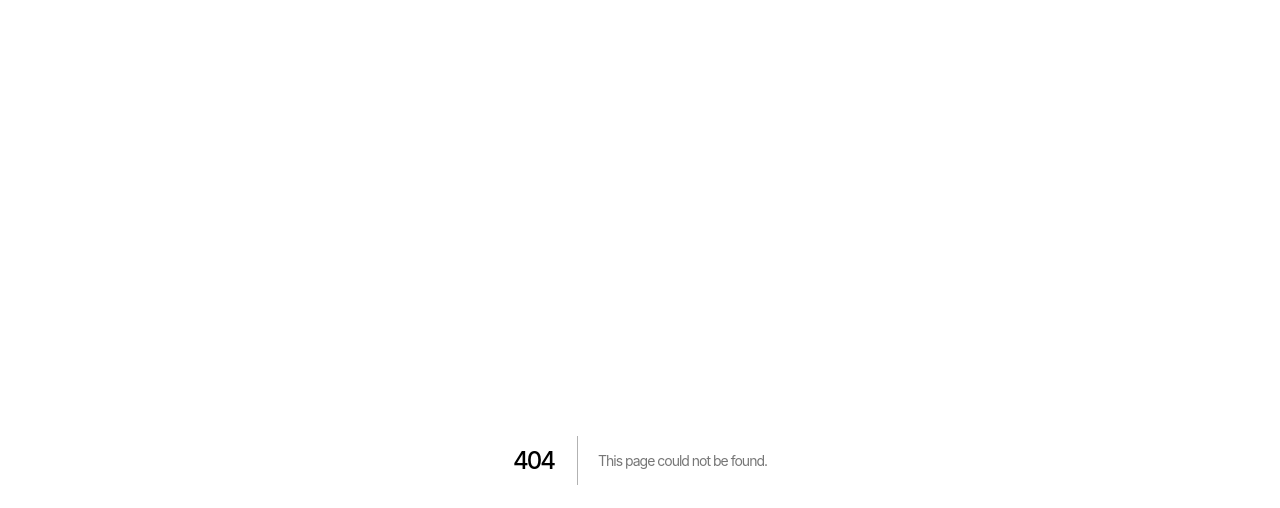
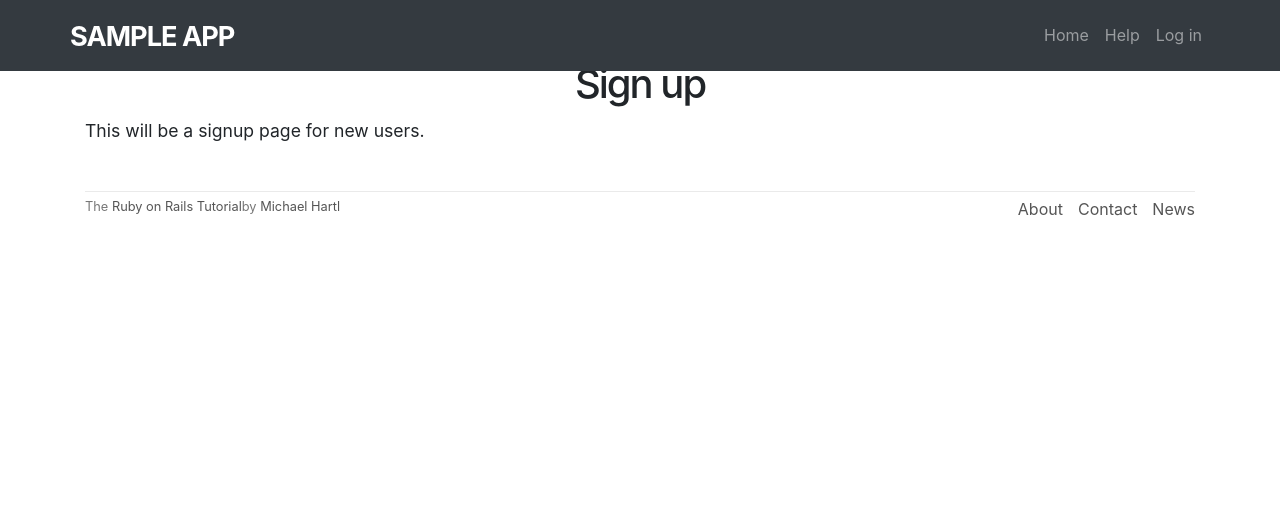
Before and after one commit to yoshik159753/devops-training, a Next.js app in the folder frontend/app/: page /signup in a window 1280 px wide. Before the commit this address had no page. Shown: the top 508 px of the page. Built offline with nearby package versions, Linux system fonts and the light colour scheme.

Commit message:
5.4.2 ユーザー登録用URL

```diff
--- a/frontend/app/pages/home.js
+++ b/frontend/app/pages/home.js
@@ -11,7 +11,7 @@ const Home = () => {
           <Link href="https://railstutorial.jp/">Ruby on Rails Tutorial</Link>
           sample application.
         </h2>
-        <Link href="#">
+        <Link href="/signup">
           <a className="btn btn-lg btn-primary">Sign up now!</a>
         </Link>
       </div>
--- /dev/null
+++ b/frontend/app/pages/signup.js
@@ -0,0 +1,12 @@
+import Layout from "../components/layout";
+
+const Signup = () => {
+  return (
+    <Layout pageTitle="Sign up">
+      <h1>Sign up</h1>
+      <p>This will be a signup page for new users.</p>
+    </Layout>
+  );
+};
+
+export default Signup;
```
Also changed, not shown: frontend/app/pages/users/new.js (deleted, +0 -12 lines).
